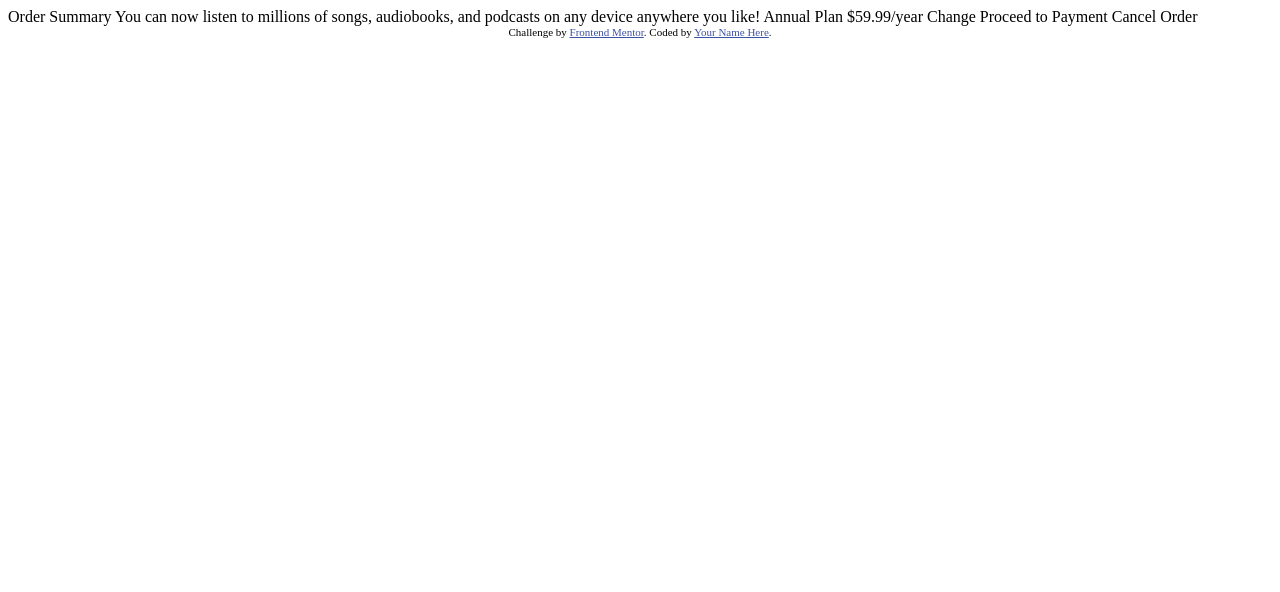
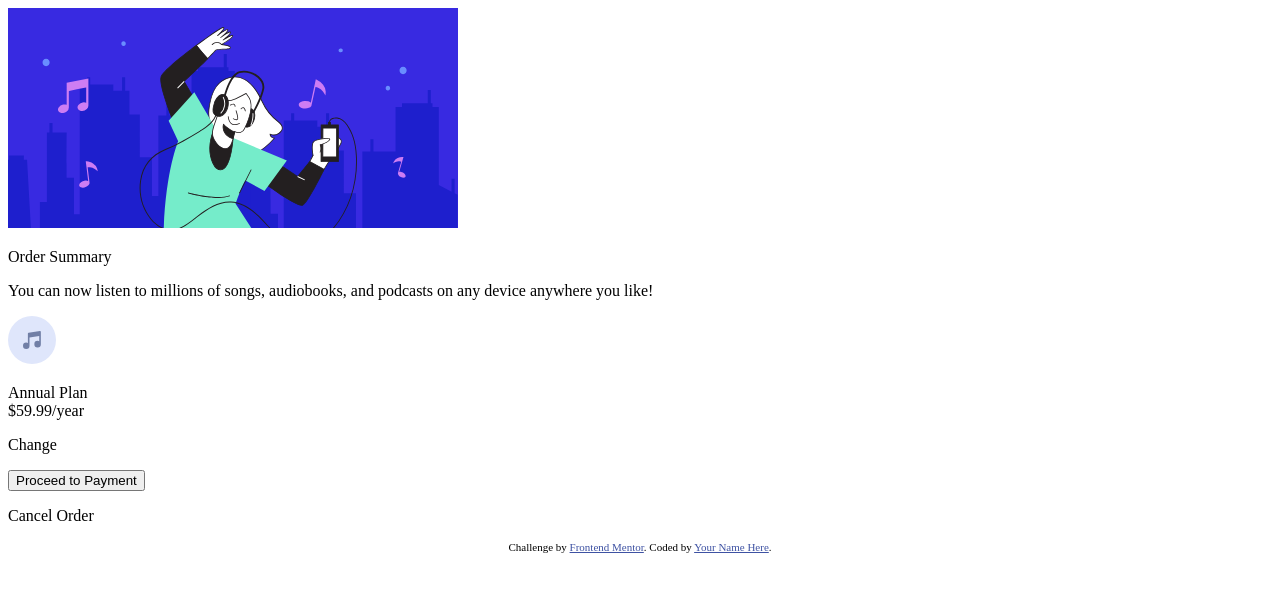
Before and after one commit to shoproizoshlo/order-summary-component-main, a plain HTML site: page index.html in a window 1280 px wide. Drawn offline with Linux system fonts and the light colour scheme.

Commit message:
added structure

```diff
--- a/index.html
+++ b/index.html
@@ -1,37 +1,71 @@
 <!DOCTYPE html>
 <html lang="en">
   <head>
-  <meta charset="UTF-8">
-  <meta name="viewport" content="width=device-width, initial-scale=1.0"> <!-- displays site properly based on user's device -->
+    <meta charset="UTF-8" />
+    <meta name="viewport" content="width=device-width, initial-scale=1.0" />
+    <!-- displays site properly based on user's device -->
 
-  <link rel="icon" type="image/png" sizes="32x32" href="./images/favicon-32x32.png">
+    <link
+      rel="icon"
+      type="image/png"
+      sizes="32x32"
+      href="./images/favicon-32x32.png"
+    />
 
     <title>Frontend Mentor | Order summary card</title>
 
     <!-- Feel free to remove these styles or customise in your own stylesheet 👍 -->
     <style>
-    .attribution { font-size: 11px; text-align: center; }
-    .attribution a { color: hsl(228, 45%, 44%); }
+      .attribution {
+        font-size: 11px;
+        text-align: center;
+      }
+      .attribution a {
+        color: hsl(228, 45%, 44%);
+      }
     </style>
   </head>
   <body>
-
-  Order Summary
-
-  You can now listen to millions of songs, audiobooks, and podcasts on any
-  device anywhere you like!
-
-  Annual Plan
+    <main>
+      <div class="container">
+        <div class="image-container">
+          <img
+            src="./images/illustration-hero.svg"
+            alt="melody image"
+          />
+        </div>
+        <div class="summary-container">
+          <div class="summary">
+            <p class="headline">Order Summary</p>
+            <p class="descriprion">
+              You can now listen to millions of songs, audiobooks, and podcasts
+              on any device anywhere you like!
+            </p>
+          </div>
+          <div class="subscription-plan">
+            <img src="./images/icon-music.svg" alt="icon music" />
+            <p class="plan">
+              Annual Plan <br />
               $59.99/year
-
-  Change
-
-  Proceed to Payment
-  Cancel Order
-
+            </p>
+            <p class="change">Change</p>
+          </div>
+          <div class="button">
+            <button class="payment">Proceed to Payment</button>
+          </div>
+          <div class="cancel">
+            <p>Cancel Order</p>
+          </div>
+        </div>
+      </div>
+    </main>
+    <footer>
       <div class="attribution">
-    Challenge by <a href="https://www.frontendmentor.io?ref=challenge" target="_blank">Frontend Mentor</a>.
-    Coded by <a href="#">Your Name Here</a>.
+        Challenge by
+        <a href="https://www.frontendmentor.io?ref=challenge" target="_blank"
+          >Frontend Mentor</a
+        >. Coded by <a href="#">Your Name Here</a>.
       </div>
+    </footer>
   </body>
 </html>
```
Also changed, not shown: css/style.css (added). Lines whose indentation alone changed are shown as unchanged.
